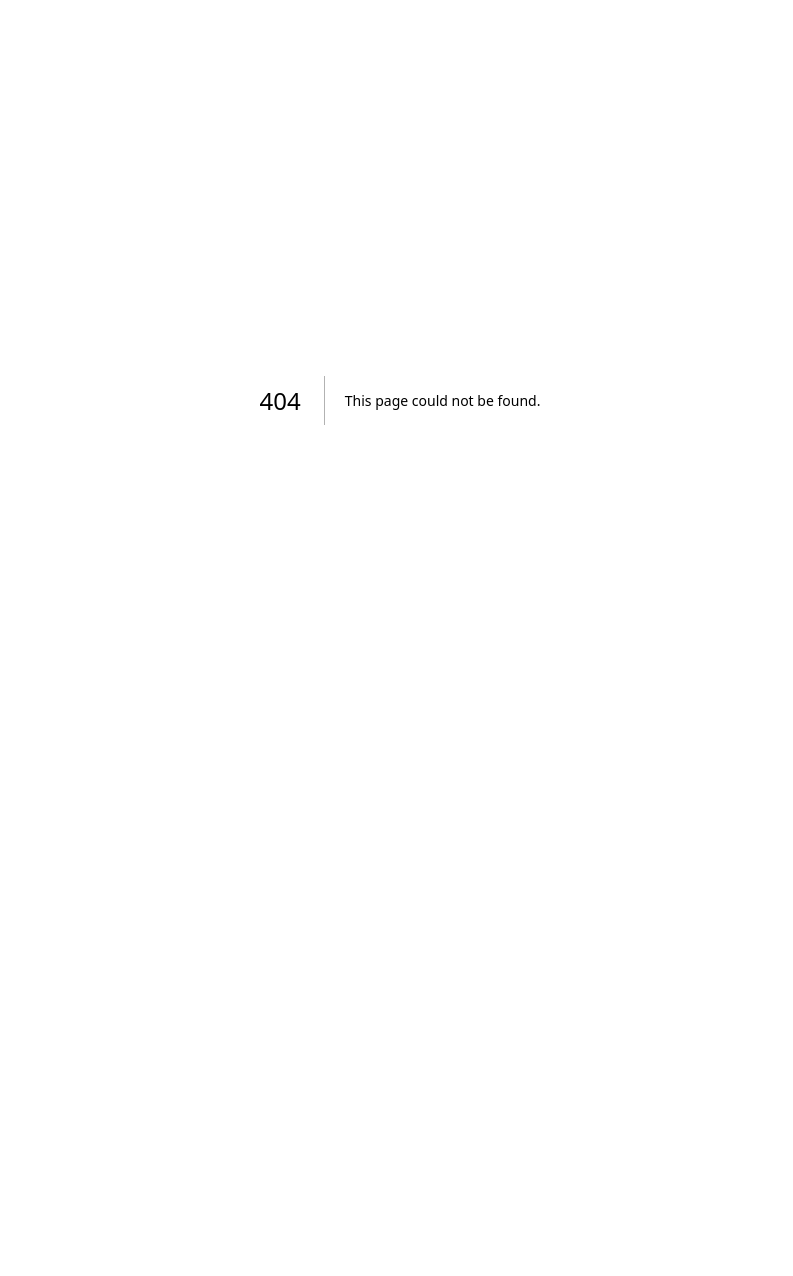
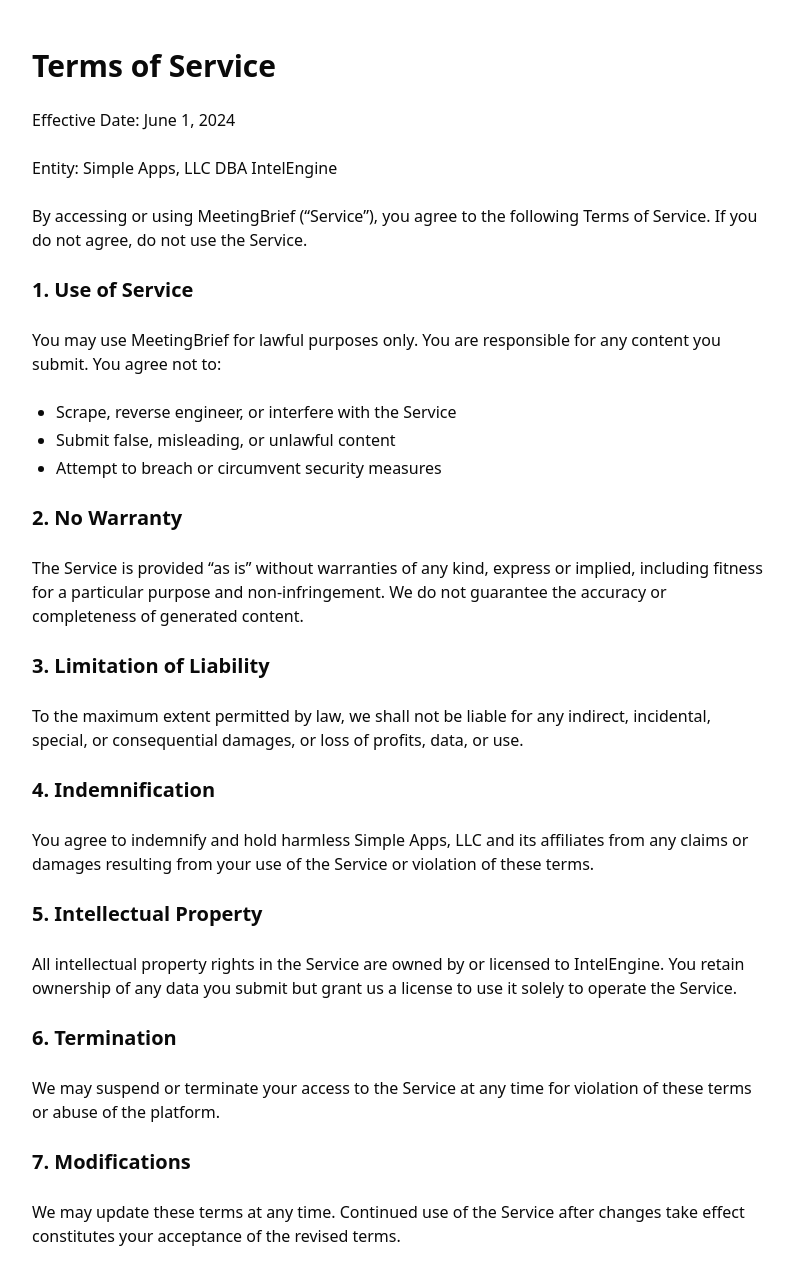
Before and after one commit to rrh1441/meetingbrief, a Next.js app: page /terms in a window 1280 px wide. Before the commit this address had no page. Shown: the top 1276 px of the page, without its empty margins (240-1033 px from the left). Before the commit the page ends 800 px from the top, so only its background shows below. Built offline with nearby package versions, Linux system fonts and the light colour scheme.

Commit message:
Update policy pages and FAQ

```diff
--- a/src/app/page.tsx
+++ b/src/app/page.tsx
@@ -417,7 +417,7 @@
           {[
             {
               q: "How long does a brief take to generate?",
-              a: "Around 30 seconds!",
+              a: "Around 45 seconds!",
             },
             {
               q: "What data sources are used?",
@@ -442,8 +442,16 @@
 
       {/* FOOTER ------------------------------------------------------------- */}
       <footer className="bg-white border-t border-slate-200">
-        <div className="max-w-6xl mx-auto px-4 py-10 flex flex-col sm:flex-row justify-between text-sm text-slate-500">
+        <div className="max-w-6xl mx-auto px-4 py-10 flex flex-col sm:flex-row justify-between text-sm text-slate-500 gap-4">
           <p>© {new Date().getFullYear()} MeetingBrief</p>
+          <div className="flex gap-4">
+            <Link href="/privacy" className="hover:text-indigo-600">
+              Privacy Policy
+            </Link>
+            <Link href="/terms" className="hover:text-indigo-600">
+              Terms of Service
+            </Link>
+          </div>
         </div>
       </footer>
     </div>
--- /dev/null
+++ b/src/app/privacy/page.tsx
@@ -0,0 +1,67 @@
+export const metadata = {
+  title: "Privacy Policy - MeetingBrief",
+};
+
+export default function PrivacyPolicy() {
+  return (
+    <div className="min-h-screen bg-white">
+      <main className="max-w-3xl mx-auto px-4 py-12 space-y-6">
+        <h1 className="text-3xl font-semibold">Privacy Policy</h1>
+        <p>Effective Date: June 1, 2024</p>
+        <p>Entity: Simple Apps, LLC DBA IntelEngine</p>
+        <p>
+          IntelEngine (&ldquo;we&rdquo;, &ldquo;us&rdquo;, or &ldquo;our&rdquo;) operates the MeetingBrief service. This Privacy Policy explains how we collect, use, and protect the information you provide when using MeetingBrief.
+        </p>
+        <h2 className="text-xl font-semibold">1. Information We Collect</h2>
+        <p>We collect the information you choose to submit, such as:</p>
+        <ul className="list-disc pl-6 space-y-1">
+          <li>Names</li>
+          <li>Job titles</li>
+          <li>Organizations</li>
+          <li>Meeting topics</li>
+          <li>Email addresses</li>
+        </ul>
+        <p>This data is used solely to generate meeting briefs and improve the service.</p>
+        <h2 className="text-xl font-semibold">2. Data Usage</h2>
+        <p>
+          We do not sell or share your personal data with third parties for marketing purposes. Your data is used to:
+        </p>
+        <ul className="list-disc pl-6 space-y-1">
+          <li>Generate meeting briefs</li>
+          <li>Operate and improve MeetingBrief</li>
+          <li>Support your user experience</li>
+        </ul>
+        <h2 className="text-xl font-semibold">3. Data Retention</h2>
+        <p>
+          By default, submitted data is retained indefinitely. You may configure your account to automatically delete data after 7 or 30 days. You can also request deletion at any time by contacting us.
+        </p>
+        <h2 className="text-xl font-semibold">4. Service Providers</h2>
+        <p>
+          We use third-party infrastructure and service providers to operate MeetingBrief. These providers may process and store your data on our behalf. They are contractually required to protect it and are only permitted to use it to provide services to us.
+        </p>
+        <h2 className="text-xl font-semibold">5. Analytics and Tracking</h2>
+        <p>
+          We may use analytics services (such as Google Analytics or similar) to understand usage patterns and improve the platform. These services may use cookies or other tracking technologies.
+        </p>
+        <h2 className="text-xl font-semibold">6. Security</h2>
+        <p>We implement industry-standard security measures to protect your data, including:</p>
+        <ul className="list-disc pl-6 space-y-1">
+          <li>HTTPS encryption in transit</li>
+          <li>Authentication controls</li>
+          <li>Access restrictions for administrative systems</li>
+          <li>Regular software patching</li>
+        </ul>
+        <p>However, no system is completely secure. By using MeetingBrief, you acknowledge this risk.</p>
+        <h2 className="text-xl font-semibold">7. Your Rights</h2>
+        <p>You may request to access, correct, or delete your data at any time by contacting us.</p>
+        <h2 className="text-xl font-semibold">8. Contact</h2>
+        <p>For privacy questions or data requests:</p>
+        <p>
+          Email: <a href="mailto:ryan@meetingbrief.com" className="text-blue-600 underline">ryan@meetingbrief.com</a>
+          <br />
+          Phone: <a href="tel:+12064573039" className="text-blue-600 underline">(206) 457-3039</a>
+        </p>
+      </main>
+    </div>
+  );
+}
--- /dev/null
+++ b/src/app/terms/page.tsx
@@ -0,0 +1,60 @@
+export const metadata = {
+  title: "Terms of Service - MeetingBrief",
+};
+
+export default function TermsOfService() {
+  return (
+    <div className="min-h-screen bg-white">
+      <main className="max-w-3xl mx-auto px-4 py-12 space-y-6">
+        <h1 className="text-3xl font-semibold">Terms of Service</h1>
+        <p>Effective Date: June 1, 2024</p>
+        <p>Entity: Simple Apps, LLC DBA IntelEngine</p>
+        <p>
+          By accessing or using MeetingBrief (&ldquo;Service&rdquo;), you agree to the following Terms of Service. If you do not agree, do not use the Service.
+        </p>
+        <h2 className="text-xl font-semibold">1. Use of Service</h2>
+        <p>You may use MeetingBrief for lawful purposes only. You are responsible for any content you submit. You agree not to:</p>
+        <ul className="list-disc pl-6 space-y-1">
+          <li>Scrape, reverse engineer, or interfere with the Service</li>
+          <li>Submit false, misleading, or unlawful content</li>
+          <li>Attempt to breach or circumvent security measures</li>
+        </ul>
+        <h2 className="text-xl font-semibold">2. No Warranty</h2>
+        <p>
+          The Service is provided &ldquo;as is&rdquo; without warranties of any kind, express or implied, including fitness for a particular purpose and non-infringement. We do not guarantee the accuracy or completeness of generated content.
+        </p>
+        <h2 className="text-xl font-semibold">3. Limitation of Liability</h2>
+        <p>
+          To the maximum extent permitted by law, we shall not be liable for any indirect, incidental, special, or consequential damages, or loss of profits, data, or use.
+        </p>
+        <h2 className="text-xl font-semibold">4. Indemnification</h2>
+        <p>
+          You agree to indemnify and hold harmless Simple Apps, LLC and its affiliates from any claims or damages resulting from your use of the Service or violation of these terms.
+        </p>
+        <h2 className="text-xl font-semibold">5. Intellectual Property</h2>
+        <p>
+          All intellectual property rights in the Service are owned by or licensed to IntelEngine. You retain ownership of any data you submit but grant us a license to use it solely to operate the Service.
+        </p>
+        <h2 className="text-xl font-semibold">6. Termination</h2>
+        <p>
+          We may suspend or terminate your access to the Service at any time for violation of these terms or abuse of the platform.
+        </p>
+        <h2 className="text-xl font-semibold">7. Modifications</h2>
+        <p>
+          We may update these terms at any time. Continued use of the Service after changes take effect constitutes your acceptance of the revised terms.
+        </p>
+        <h2 className="text-xl font-semibold">8. Governing Law</h2>
+        <p>
+          These terms are governed by the laws of the State of Wyoming, without regard to conflict of law principles. Any disputes must be resolved in the state or federal courts located in Wyoming.
+        </p>
+        <h2 className="text-xl font-semibold">9. Contact</h2>
+        <p>For support:</p>
+        <p>
+          Email: <a href="mailto:ryan@meetingbrief.com" className="text-blue-600 underline">ryan@meetingbrief.com</a>
+          <br />
+          Phone: <a href="tel:+12064573039" className="text-blue-600 underline">(206) 457-3039</a>
+        </p>
+      </main>
+    </div>
+  );
+}
```
